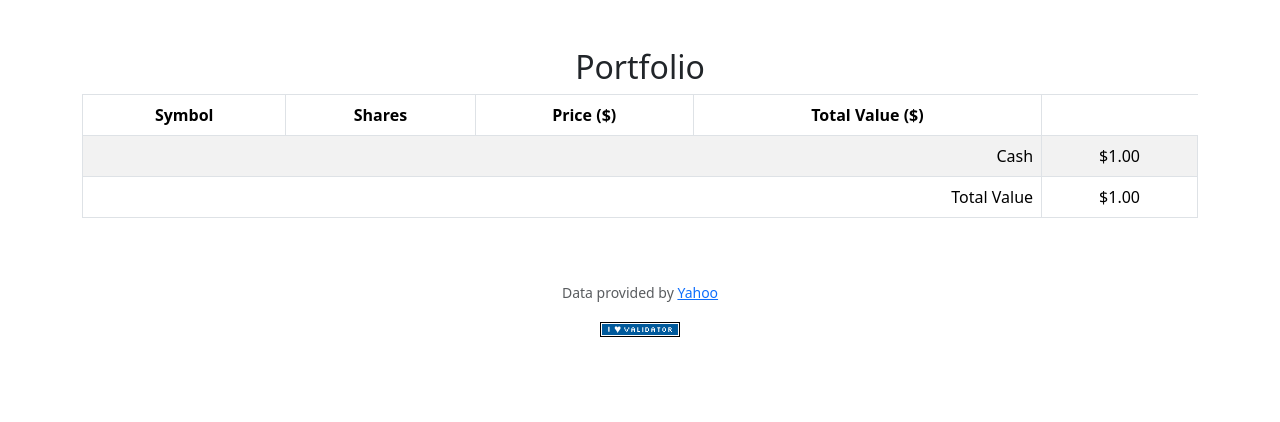
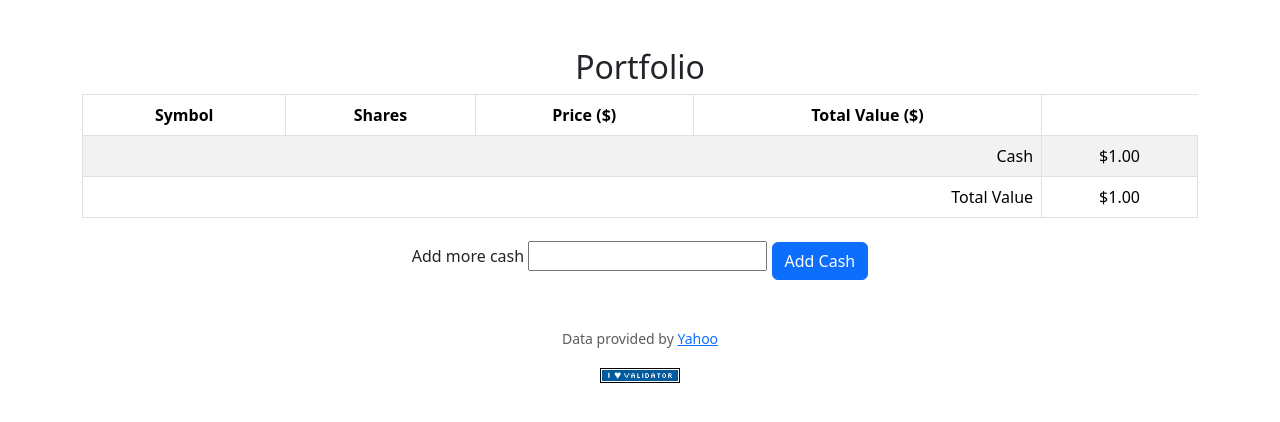
Before and after one commit to BamjosAdeniyi/CS50x, a Flask app: page / in a window 1280 px wide. Shown: the part 76-498 px from the top of the page. Run offline with Flask 3, Linux system fonts and the light colour scheme; a user stored in the database is signed in; tables that the repository leaves empty hold one stand-in row (values such as "Sample post"); data that the repository does not hold is empty; parts of the project's set-up code (start-up, migrations or seed data) failed here and were passed over; some libraries are stand-ins or nearby versions.

Commit message:
Adding the final touch to the finance problem set, implemented a feature to allow users to add more cash to their account

```diff
--- a/Week 9 - Flask/finance/app.py
+++ b/Week 9 - Flask/finance/app.py
@@ -5,7 +5,7 @@ from flask import Flask, flash, redirect, render_template, request, session
 from flask_session import Session
 from werkzeug.security import check_password_hash, generate_password_hash
 
-from helpers import apology, login_required, lookup, usd
+from helpers import apology, login_required, lookup, usd, validate_password
 
 # Configure application
 app = Flask(__name__)
@@ -37,24 +37,35 @@ def index():
     """Show portfolio of stocks"""
     # Get user's stocks and shares
     user_id = session.get("user_id")
-    stocks = db.execute("SELECT symbol, SUM(shares) as total_shares FROM transactions WHERE user_id = ? GROUP BY symbol HAVING total_shares > 0", user_id)
 
-    # Get user's cash balance
-    cash = db.execute("SELECT cash FROM users WHERE id = ?", user_id)[0]['cash']
+    if request.method == "POST":
+        cash = request.form.get("cash")
+        if not cash:
+            return redirect("/")
+        else:
+            db.execute(
+                "UPDATE users SET cash = cash + ? WHERE id = ?", cash, user_id
+            )
+    else:
+        stocks = db.execute(
+            "SELECT symbol, SUM(shares) as total_shares FROM transactions WHERE user_id = ? GROUP BY symbol HAVING total_shares > 0", user_id)
 
-    # Initialize variables for total values
-    total_value = cash
-    grand_total = cash
+        # Get user's cash balance
+        cash = db.execute("SELECT cash FROM users WHERE id = ?", user_id)[0]['cash']
 
-    # To iterate over the stocks and add price and total value
-    for stock in stocks:
-        quote = lookup(stock["symbol"])
-        stock["price"] = quote["price"]
-        stock["value"] = quote["price"] * stock["total_shares"]
-        total_value += stock["value"]
-        grand_total += stock["value"]
+        # Initialize variables for total values
+        total_value = cash
+        grand_total = cash
 
-    return render_template("index.html", stocks=stocks, cash=cash, total_value=total_value, grand_total=grand_total)
+        # To iterate over the stocks and add price and total value
+        for stock in stocks:
+            quote = lookup(stock["symbol"])
+            stock["price"] = quote["price"]
+            stock["value"] = quote["price"] * stock["total_shares"]
+            total_value += stock["value"]
+            grand_total += stock["value"]
+
+        return render_template("index.html", stocks=stocks, cash=cash, total_value=total_value, grand_total=grand_total)
 
 
 @app.route("/buy", methods=["GET", "POST"])
@@ -88,7 +99,8 @@ def buy():
         db.execute("UPDATE users SET cash = cash - ? WHERE id = ?", total_cost, user_id)
 
         # Add the purchase to the transactions table
-        db.execute("INSERT INTO transactions (user_id, symbol, shares, price) VALUES(?, ?, ?, ?)", user_id, symbol, shares, price)
+        db.execute("INSERT INTO transactions (user_id, symbol, shares, price) VALUES(?, ?, ?, ?)",
+                   user_id, symbol, shares, price)
 
         flash(f"Bought {shares} shares of {symbol} for {usd(total_cost)}!")
         return redirect("/")
@@ -100,7 +112,15 @@ def buy():
 @login_required
 def history():
     """Show history of transactions"""
-    return apology("TODO")
+
+    user_id = session.get("user_id")
+    # To query the DB for user's transactions
+    transactions = db.execute(
+        "SELECT * FROM transactions WHERE user_id = ? ORDER BY timestamp DESC", user_id
+    )
+
+    # Render the transactions on the history page
+    return render_template("history.html", transactions=transactions)
 
 
 @app.route("/login", methods=["GET", "POST"])
@@ -207,7 +227,8 @@ def register():
         password_hash = generate_password_hash(password)
 
         # Add user to the DB
-        query = db.execute("INSERT INTO users (username, hash) VALUES(?, ?)", username, password_hash)
+        query = db.execute("INSERT INTO users (username, hash) VALUES(?, ?)",
+                           username, password_hash)
 
         if query:
             # Log in the user
@@ -232,7 +253,8 @@ def sell():
     """Sell shares of stock"""
     user_id = session.get("user_id")
     # Get user's stock
-    stocks = db.execute("SELECT symbol, SUM(shares) as total_shares FROM transactions WHERE user_id = ? GROUP BY symbol HAVING total_shares > 0", user_id)
+    stocks = db.execute(
+        "SELECT symbol, SUM(shares) as total_shares FROM transactions WHERE user_id = ? GROUP BY symbol HAVING total_shares > 0", user_id)
 
     # When user submits the form
     if request.method == "POST":
@@ -271,7 +293,8 @@ def sell():
         db.execute("UPDATE users SET cash = cash + ? WHERE id = ?", total_sale, user_id)
 
         # Record the sale in the transactions table (note negative shares for selling)
-        db.execute("INSERT INTO transactions (user_id, symbol, shares, price) VALUES(?, ?, ?, ?)", user_id, symbol, -shares, price)
+        db.execute("INSERT INTO transactions (user_id, symbol, shares, price) VALUES(?, ?, ?, ?)",
+                   user_id, symbol, -shares, price)
 
         flash(f"Sold {shares} shares of {symbol} for {usd(total_sale)}!")
         return redirect("/")
@@ -279,3 +302,22 @@ def sell():
     # If the user visits the page
     else:
         return render_template("sell.html", stocks=stocks)
+
+
+@app.route("/add_cash", methods=["POST"])
+@login_required
+def add_cash():
+    """Add cash to user's account"""
+    user_id = session.get("user_id")
+    cash = request.form.get("cash")
+
+    if not cash or not cash.isdigit() or int(cash) <= 0:
+        return apology("You must provide a positive integer amount")
+
+    cash = int(cash)
+
+    # Update the user's cash in the database
+    db.execute("UPDATE users SET cash = cash + ? WHERE id = ?", cash, user_id)
+
+    flash(f"Added ${cash} to your account!")
+    return redirect("/")
--- a/Week 9 - Flask/finance/templates/index.html
+++ b/Week 9 - Flask/finance/templates/index.html
@@ -35,7 +35,9 @@
             </tr>
         </tbody>
     </table>
-    <form action="/" method="post">
-
+    <form action="{{ url_for('add_cash') }}" method="post">
+        <label>Add more cash</label>
+        <input type="number" name="cash" id="cash" max=5000>
+        <button class="btn btn-primary mt-2" type="submit">Add Cash</button>
     </form>
 {% endblock %}
```
